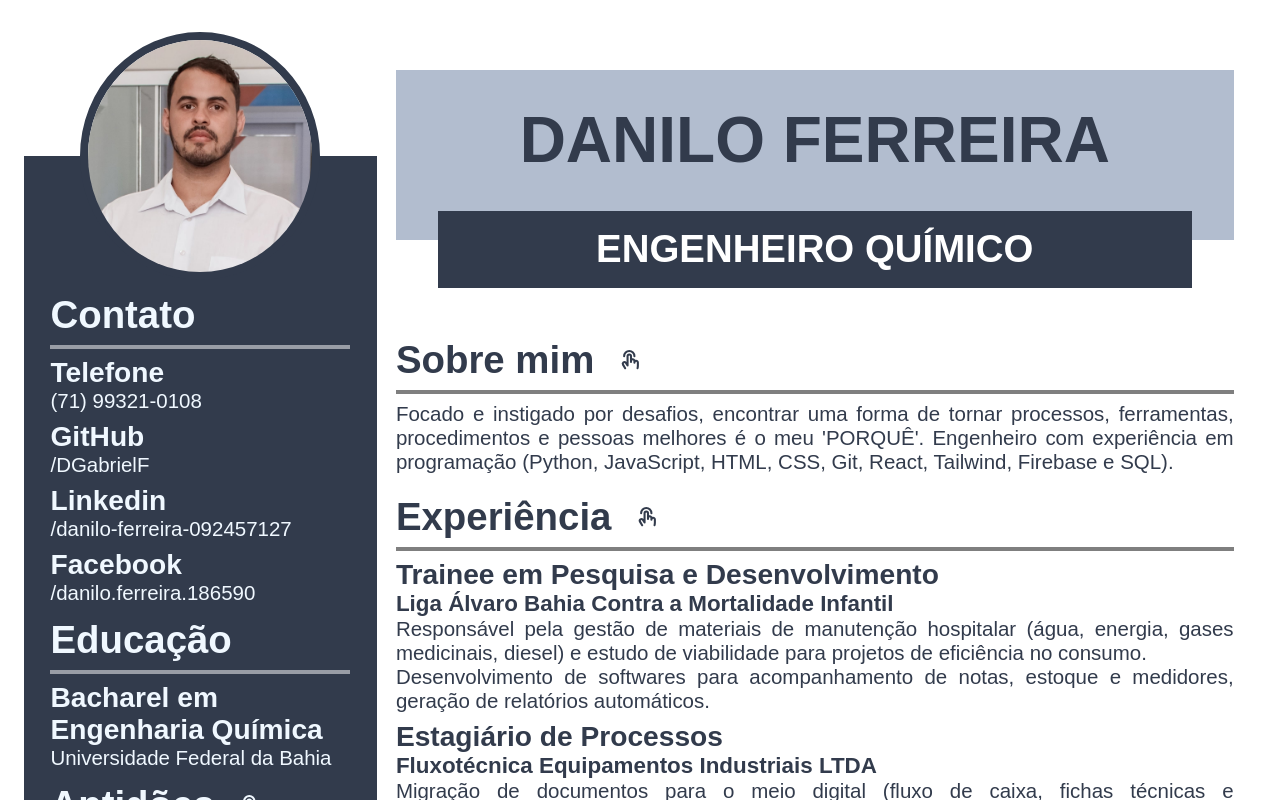
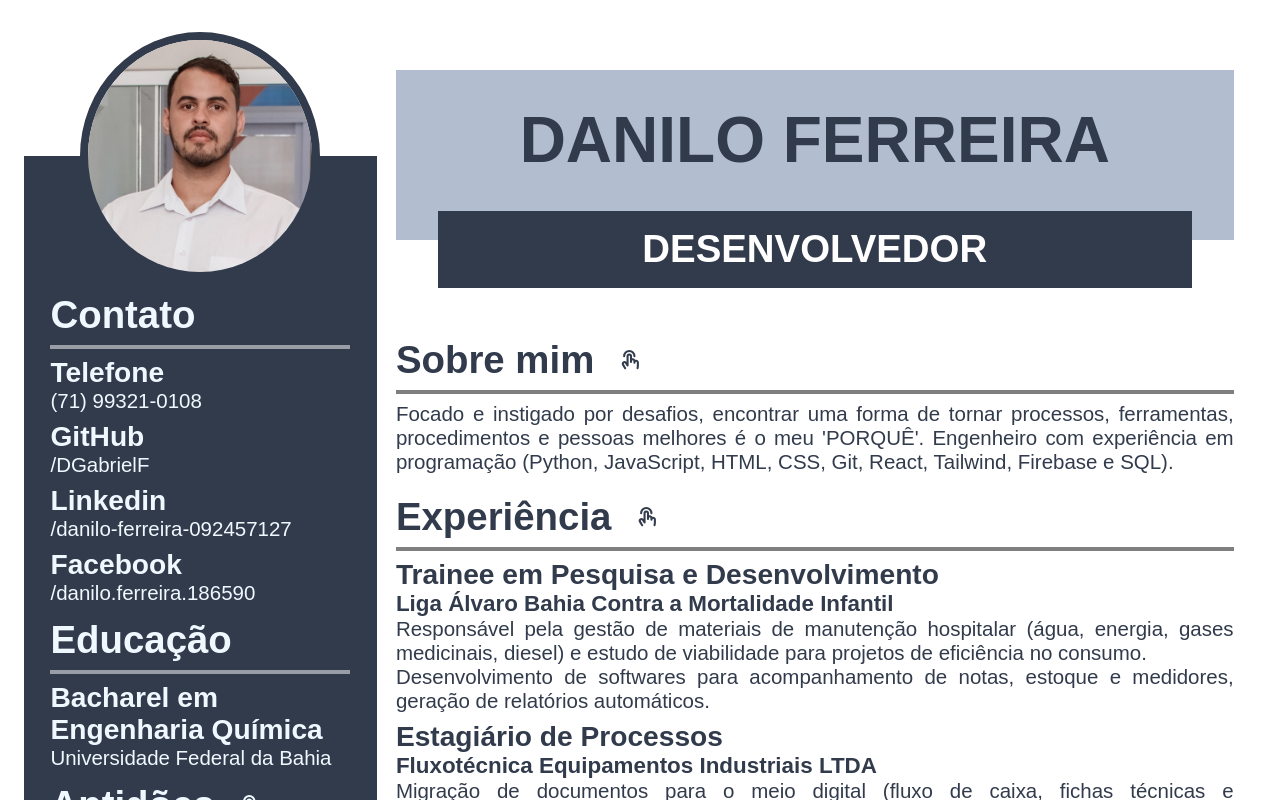
Before and after one commit to DGabrielF/curriculum, a React (Create React App) app: page / in a window 1280 px wide. Shown: the top 800 px of the page. Built offline with nearby package versions, Linux system fonts and the light colour scheme.

Commit message:
changing profession

```diff
--- a/src/components/Curriculum/index.js
+++ b/src/components/Curriculum/index.js
@@ -8,7 +8,7 @@ export default function Curriculum({setPage}) {
     <>
       <div className="name">
         <h1>Danilo Ferreira</h1>
-        <h2>Engenheiro Químico</h2>
+        <h2>Desenvolvedor</h2>
       </div>
       <div className="section about-me">
         <h3 onClick={e => setPage("aboutMe")}>
```
